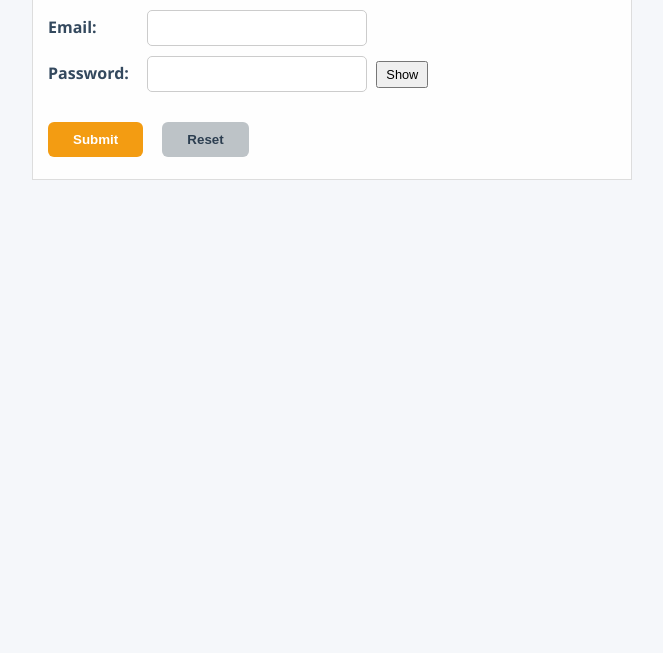
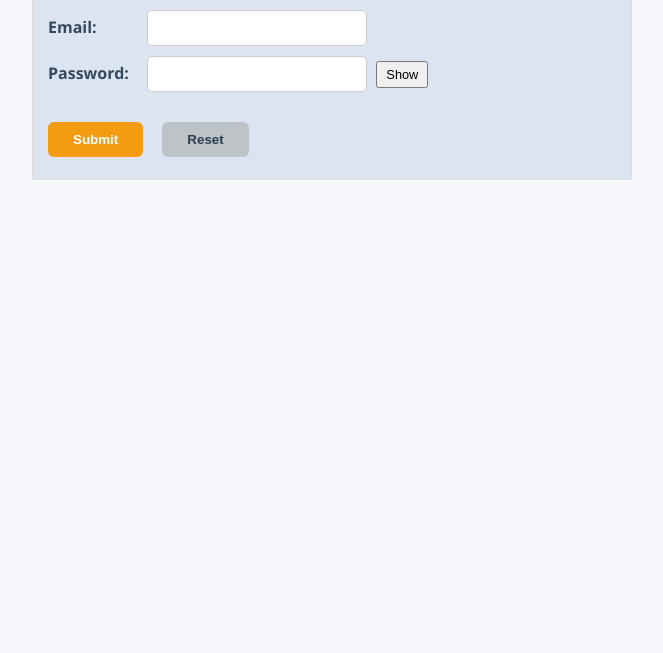
Before and after one commit to Athira132/WTANExp3, a plain HTML site: page login.html in a window 1280 px wide. Shown: the part 147-800 px from the top of the page, without its empty margins (308-971 px from the left). Drawn offline with Linux system fonts and the light colour scheme.

Commit message:
Update stylee.css

```diff
--- a/stylee.css
+++ b/stylee.css
@@ -98,6 +98,9 @@ body {
 }
 
 /* Login page table */
+.login-form{
+     background-color:#dde4f1 ;
+}
 .login-table {
   border-collapse: collapse;
   width: 100%;
@@ -110,7 +113,7 @@ body {
   border: 1px solid #ddd;
   padding: 12px 15px;
   text-align: left;
-  background-color: #fefefe;
+  background-color:#dde4f1 ;
   transition: background-color 0.3s ease;
 }
 
@@ -414,4 +417,5 @@ body {
 .error {
   color: red;
   font-weight: bold;
+
 }
```
